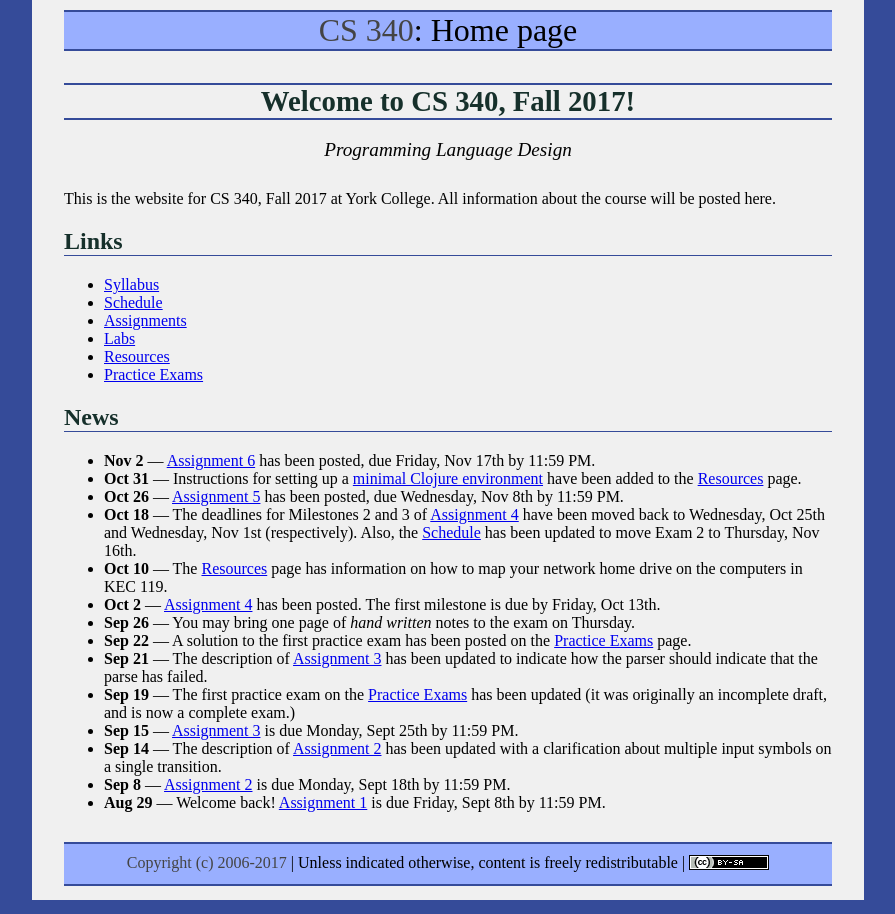
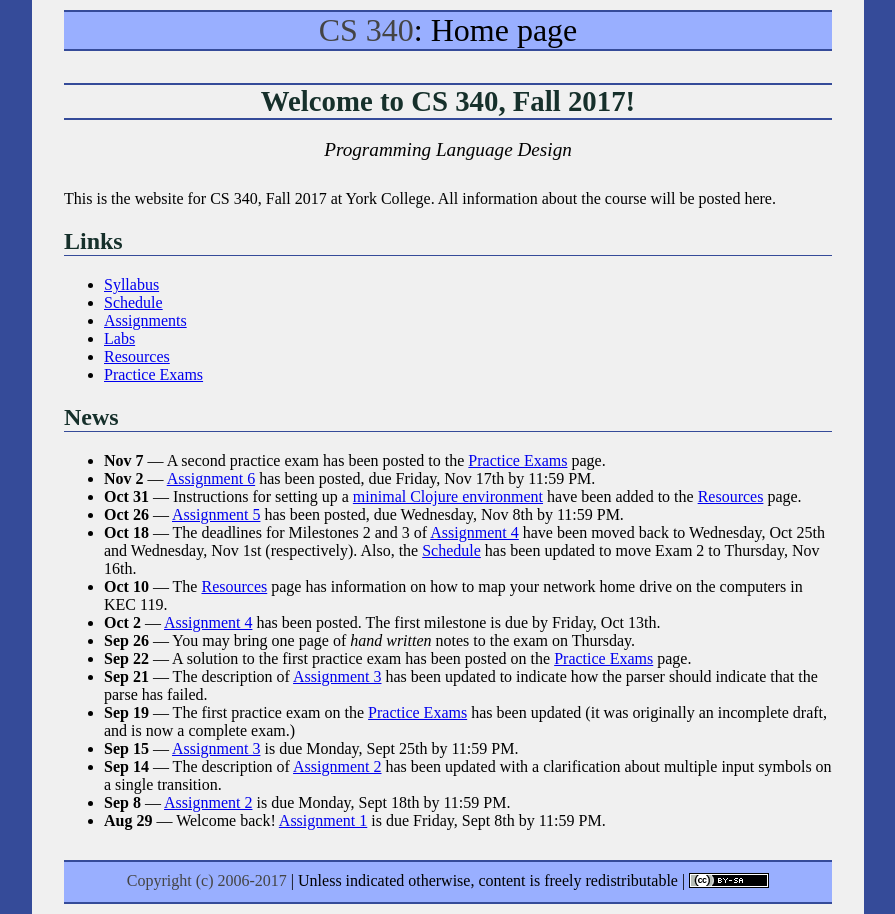
Before and after one commit to ycpcs/cs340-fall2017, a Jekyll site: the page built from index.md, in a window 1280 px wide. Shown: the whole page, without its empty margins (192-1087 px from the left). Built offline with Jekyll 4.4.1, drawn with Linux system fonts in a browser that asks for light colours.

Commit message:
post second practice exam

```diff
--- a/index.md
+++ b/index.md
@@ -20,6 +20,7 @@ This is the website for CS 340, Fall 2017 at York College.  All information abou
 
 ## News
 
+* **Nov 7** &mdash; A second practice exam has been posted to the [Practice Exams](practice/index.html) page.
 * **Nov 2** &mdash; [Assignment 6](assign/assign06.html) has been posted, due Friday, Nov 17th by 11:59 PM.
 * **Oct 31** &mdash; Instructions for setting up a [minimal Clojure environment](resources/minimal_clojure.html) have been added to the [Resources](resources/index.html) page.
 * **Oct 26** &mdash; [Assignment 5](assign/assign05.html) has been posted, due Wednesday, Nov 8th by 11:59 PM.
```
Also changed, not shown: practice/index.md (+2 -0 lines), 2 other files.
